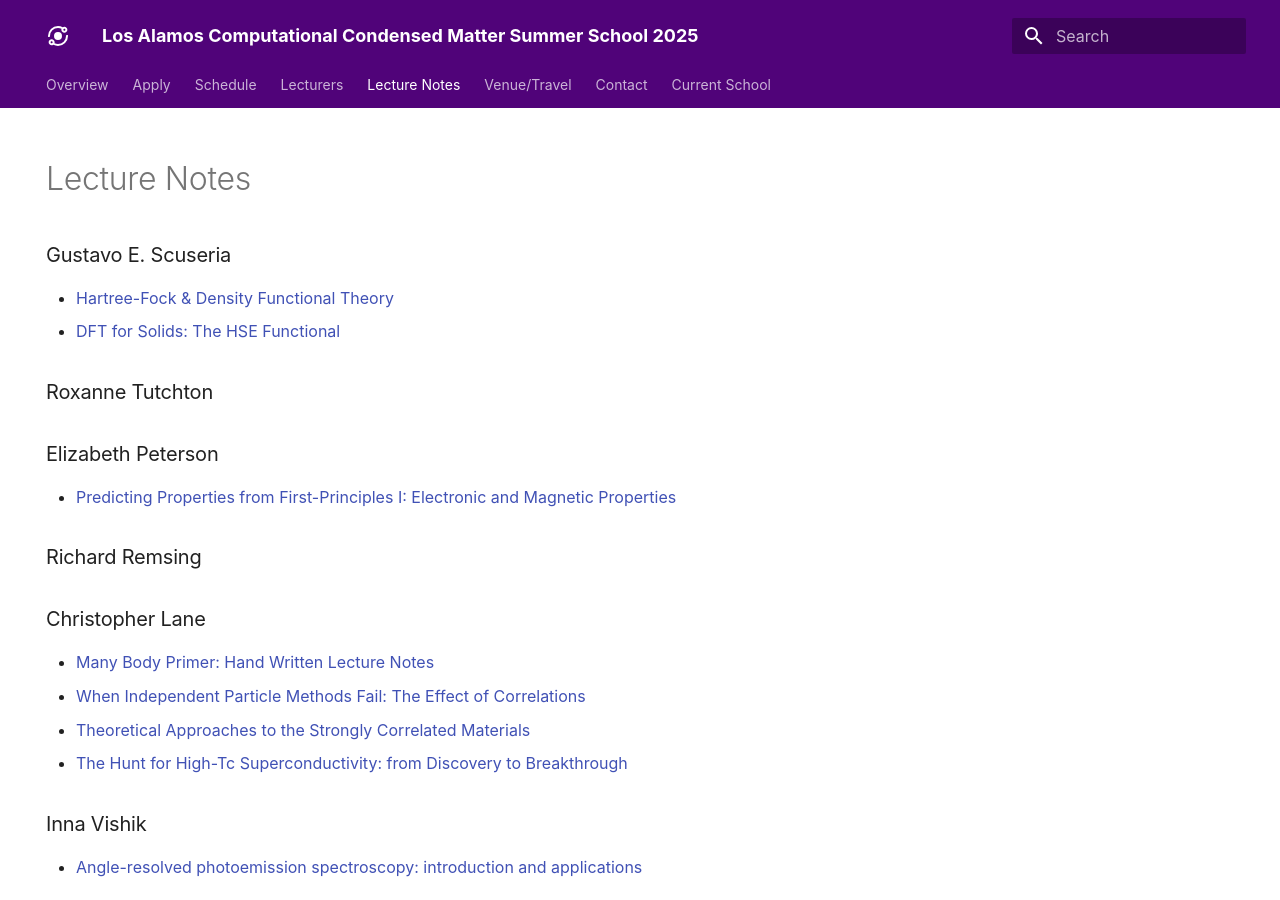
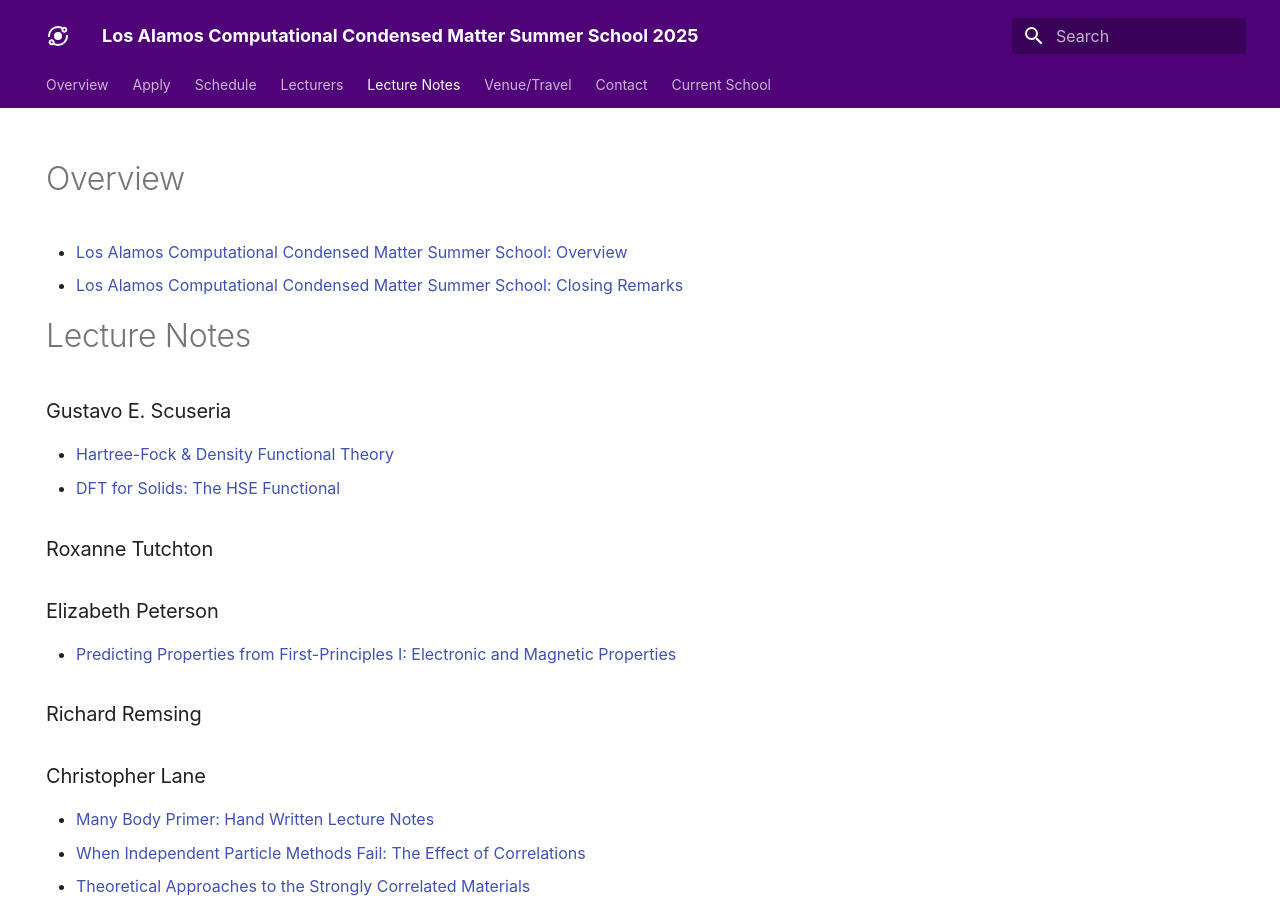
Before and after one commit to LACCMSS/2025, an MkDocs documentation site: the page built from docs/lecture_notes.md, in a window 1280 px wide and 900 px high. Built offline with MkDocs 1.6.1 and Material for MkDocs 9.7.7, drawn with Linux system fonts in a browser that asks for light colours; some web fonts are replaced.

Commit message:
Update lecture_notes.md

```diff
--- a/docs/lecture_notes.md
+++ b/docs/lecture_notes.md
@@ -4,6 +4,10 @@ hide:
   - toc
 title: Lecture Notes
 ---
+
+# Overview
+- [Los Alamos Computational Condensed Matter Summer School: Overview](assets/images/lecture_data/#)
+- [Los Alamos Computational Condensed Matter Summer School: Closing Remarks](assets/images/lecture_data/LACCMSS_2025_conclusion.pdf)
 
 # Lecture Notes
 
```
